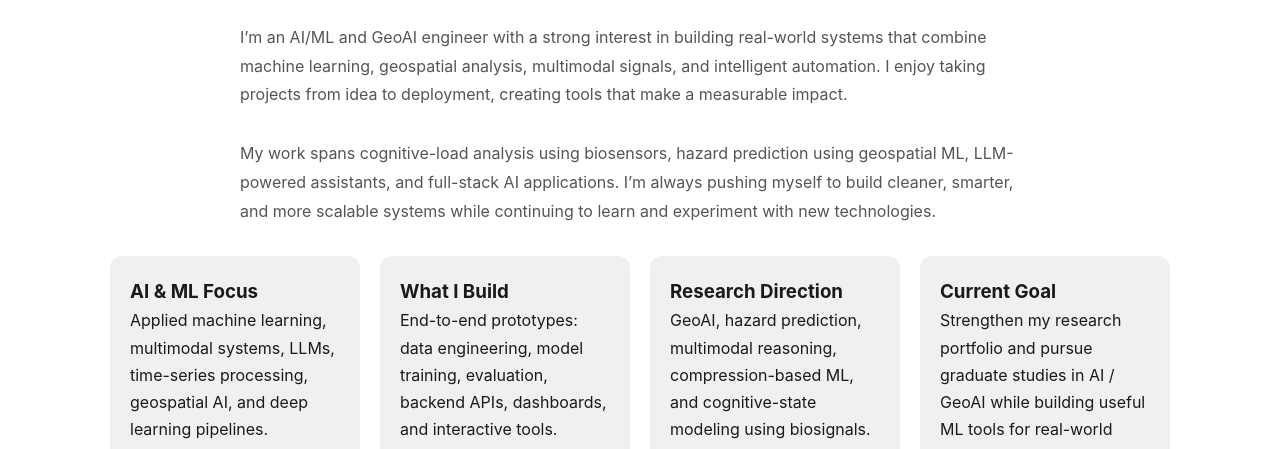
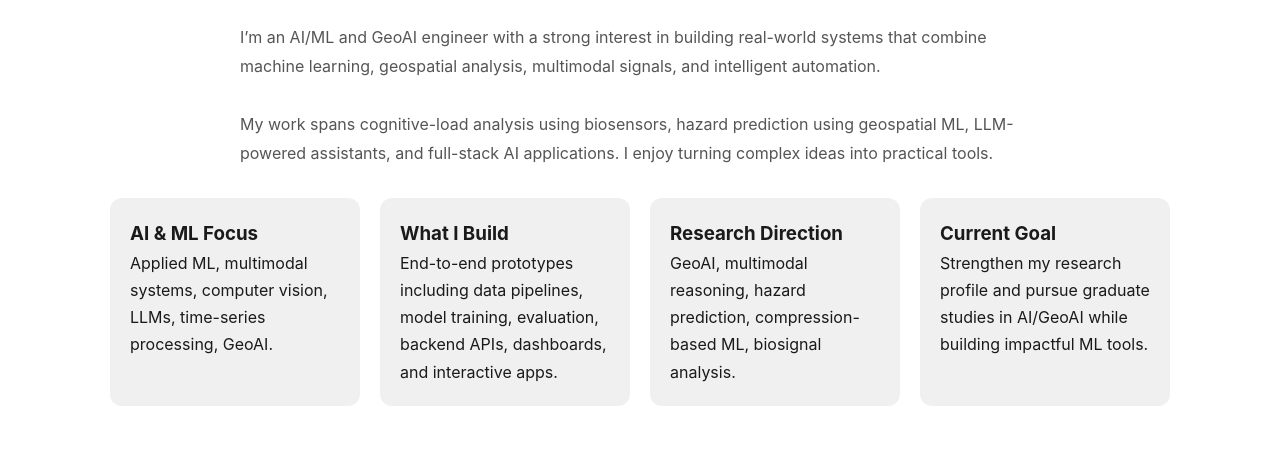
Before and after one commit to Mirshoir/mirshoir-portfolio, a website built with Vite: page about.html in a window 1280 px wide. Shown: the part 190-639 px from the top of the page. Built offline with nearby package versions, Linux system fonts and the light colour scheme.

Commit message:
Update about.html

```diff
--- a/about.html
+++ b/about.html
@@ -10,10 +10,8 @@
 
 <body>
 
-<!-- NAVIGATION -->
 <nav>
   <div class="nav-inner">
-
     <span class="logo-text">Mirshoir</span>
 
     <button class="hamburger" onclick="toggleMenu()">☰</button>
@@ -29,22 +27,17 @@
   </div>
 </nav>
 
-<!-- ABOUT SECTION -->
 <section>
   <h2>About Me</h2>
 
   <p class="about-text">
-    I’m an AI/ML and GeoAI engineer with a strong interest in building
-    real-world systems that combine machine learning, geospatial analysis,
-    multimodal signals, and intelligent automation. I enjoy taking projects
-    from idea to deployment, creating tools that make a measurable impact.
+    I’m an AI/ML and GeoAI engineer with a strong interest in building real-world systems
+    that combine machine learning, geospatial analysis, multimodal signals, and intelligent automation.
   </p>
 
   <p class="about-text">
-    My work spans cognitive-load analysis using biosensors, hazard prediction
-    using geospatial ML, LLM-powered assistants, and full-stack AI applications.
-    I’m always pushing myself to build cleaner, smarter, and more scalable systems
-    while continuing to learn and experiment with new technologies.
+    My work spans cognitive-load analysis using biosensors, hazard prediction using geospatial ML,
+    LLM-powered assistants, and full-stack AI applications. I enjoy turning complex ideas into practical tools.
   </p>
 
   <div class="about-grid">
@@ -52,58 +45,51 @@
     <div class="about-box">
       <h3>AI & ML Focus</h3>
       <p>
-        Applied machine learning, multimodal systems, LLMs, time-series processing,
-        geospatial AI, and deep learning pipelines.
+        Applied ML, multimodal systems, computer vision, LLMs, time-series processing, GeoAI.
       </p>
     </div>
 
     <div class="about-box">
       <h3>What I Build</h3>
       <p>
-        End-to-end prototypes: data engineering, model training, evaluation, backend APIs,
-        dashboards, and interactive tools.
+        End-to-end prototypes including data pipelines, model training, evaluation, backend APIs,
+        dashboards, and interactive apps.
       </p>
     </div>
 
     <div class="about-box">
       <h3>Research Direction</h3>
       <p>
-        GeoAI, hazard prediction, multimodal reasoning, compression-based ML, and
-        cognitive-state modeling using biosignals.
+        GeoAI, multimodal reasoning, hazard prediction, compression-based ML, biosignal analysis.
       </p>
     </div>
 
     <div class="about-box">
       <h3>Current Goal</h3>
       <p>
-        Strengthen my research portfolio and pursue graduate studies in AI / GeoAI while
-        building useful ML tools for real-world problems.
+        Strengthen my research profile and pursue graduate studies in AI/GeoAI while building
+        impactful ML tools.
       </p>
     </div>
 
   </div>
 </section>
 
-<!-- EDUCATION & EXPERIENCE -->
 <section>
   <h2>Education & Experience</h2>
 
   <ul class="timeline">
-
     <li>
-      <strong>AI Research Intern — Mek-Lab (2024 – Present)</strong><br />
-      Working on applied AI systems, multimodal agents, and end-to-end ML pipelines.
+      <strong>2022 – Present:</strong> Undergraduate Research Assistant
+      <br>Worked on AI/ML, LLM, GeoAI, biosensor analysis, and applied research tasks under multiple professors.
     </li>
 
     <li>
-      <strong>B.Sc. Computer Science — Sejong University (2020 – 2024)</strong><br />
-      Focused on ML, geospatial data, software engineering, and research-based projects.
+      <strong>2021 – 2026 (expected):</strong> B.Sc. Computer Science, Sejong University
     </li>
-
   </ul>
 </section>
 
-<!-- FOOTER -->
 <footer>
   © 2025 Rustamaliev Mirshoir
 </footer>
```
